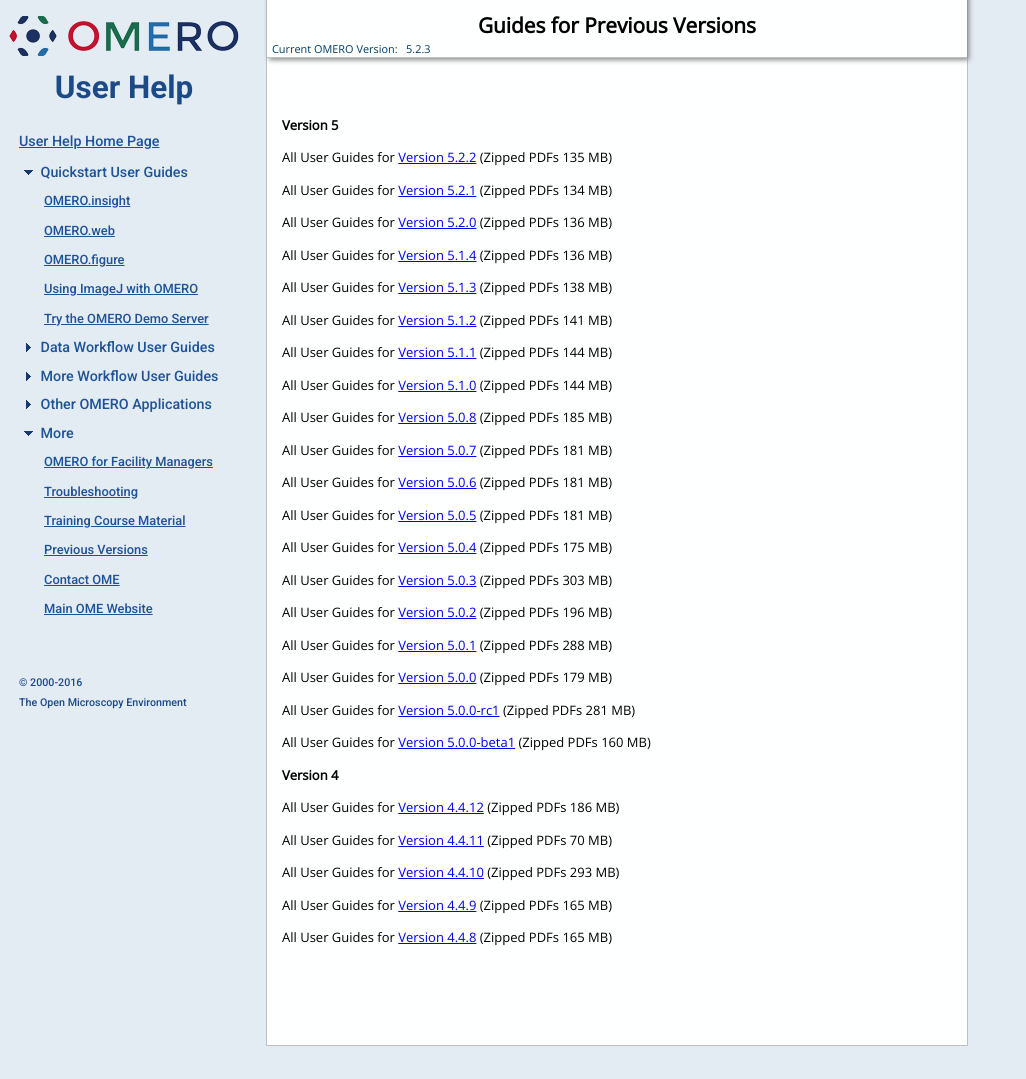
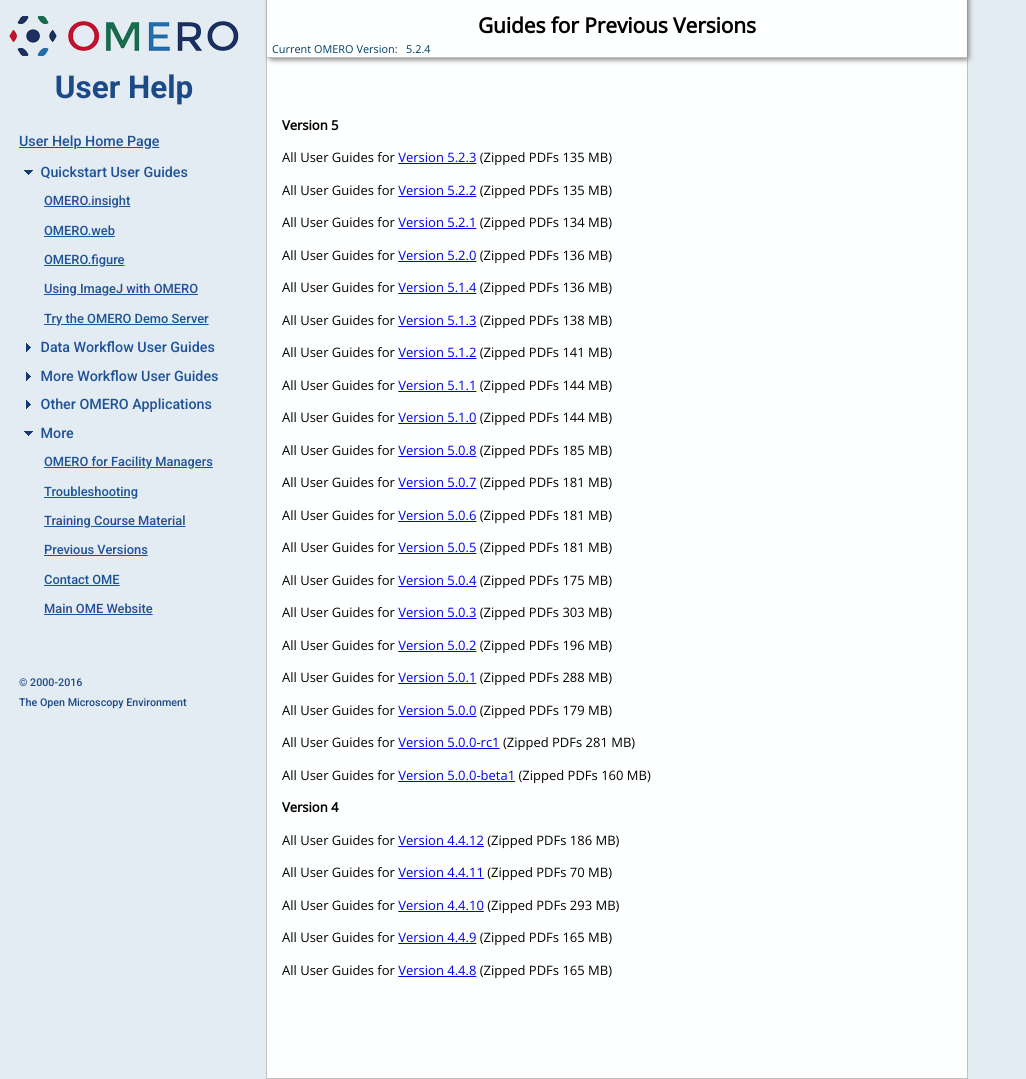
Before and after one commit to snoopycrimecop/ome-help, a Jekyll site: the page built from previous.html, in a window 1280 px wide and 1079 px high. Shown: the whole window, without its empty margins (0-1026 px from the left). Built offline with Jekyll 4.4.1, drawn with Linux system fonts in a browser that asks for light colours; Markdown is read by kramdown in place of the engine named in the settings.

```diff
--- a/_layouts/default.html
+++ b/_layouts/default.html
@@ -154,7 +154,7 @@
                         <h1>{{ page.title }}</h1>
 
                         {% for yes in page.version %}
-                        <div class="version-flag">Current OMERO Version:&nbsp;&nbsp;&nbsp;5.2.3</div>
+                        <div class="version-flag">Current OMERO Version:&nbsp;&nbsp;&nbsp;5.2.4</div>
                         {% endfor %}
 
 
--- a/index.html
+++ b/index.html
@@ -13,7 +13,7 @@
 
 <p>The <a href="resources.html">Training Course Material</a> page contains links to material for printing out and using in training sessions, ZIP archives of the PDFs for all the current versions, customised versions of some of the Guides and other resources such as  Omnigraffle&reg; and Word&reg; files.</p>
 
-<p>The current release version of OMERO.insight is 5.2.3. You can tell what version of OMERO you are using by looking at the login screen, or selecting <span class="bold">About OMERO.insight</span> from the Help menu in OMERO.insight.</p>
+<p>The current release version of OMERO.insight is 5.2.4. You can tell what version of OMERO you are using by looking at the login screen, or selecting <span class="bold">About OMERO.insight</span> from the Help menu in OMERO.insight.</p>
 
 <p><img src="images/indexVersion.jpg" alt="OMERO.insight Version" style="width: 80%;"/></p>
 
--- a/previous.html
+++ b/previous.html
@@ -11,6 +11,8 @@
 </div> <!-- end #line-block -->
 
 <h3>Version 5</h3>
+
+<p>All User Guides for <a href="http://downloads.openmicroscopy.org/help/archives/OMERO_User_Guides_5_2_3.zip">Version 5.2.3</a> (Zipped PDFs 135 MB)</p>
 
 <p>All User Guides for <a href="http://downloads.openmicroscopy.org/help/archives/OMERO_User_Guides_5_2_2.zip">Version 5.2.2</a> (Zipped PDFs 135 MB)</p>
 
--- a/resources.html
+++ b/resources.html
@@ -24,7 +24,7 @@
 
 <ul>
 
-<li>All User Guides for <a href="http://downloads.openmicroscopy.org/help/archives/OMERO_User_Guides_5_2_3.zip">Version 5.2.3</a> (Zipped PDFs 135 MB)</li>
+<li>All User Guides for <a href="http://downloads.openmicroscopy.org/help/archives/OMERO_User_Guides_5_2_4.zip">Version 5.2.4</a> (Zipped PDFs 138 MB)</li>
 <br/>
 
 </ul>
```
